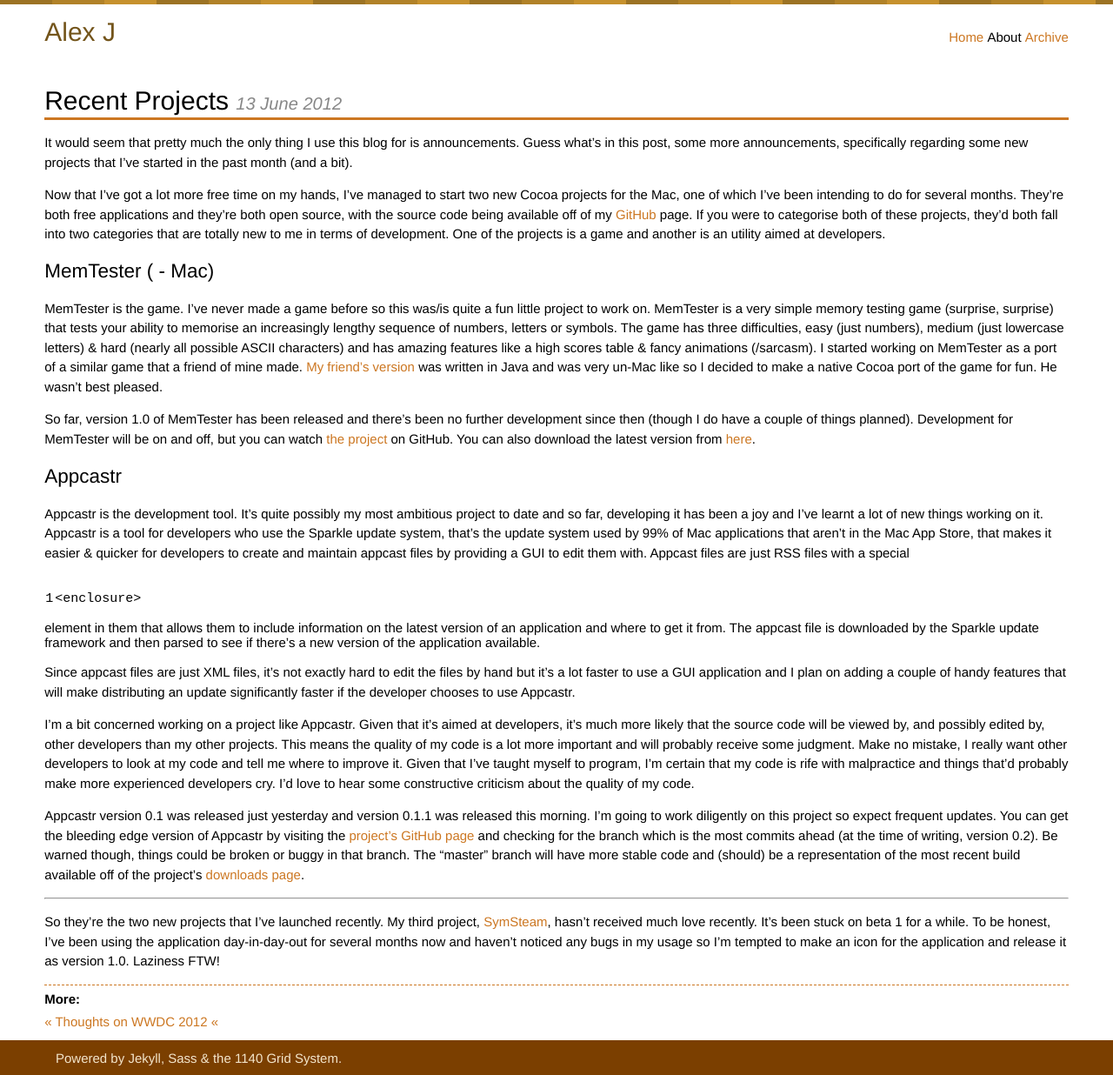
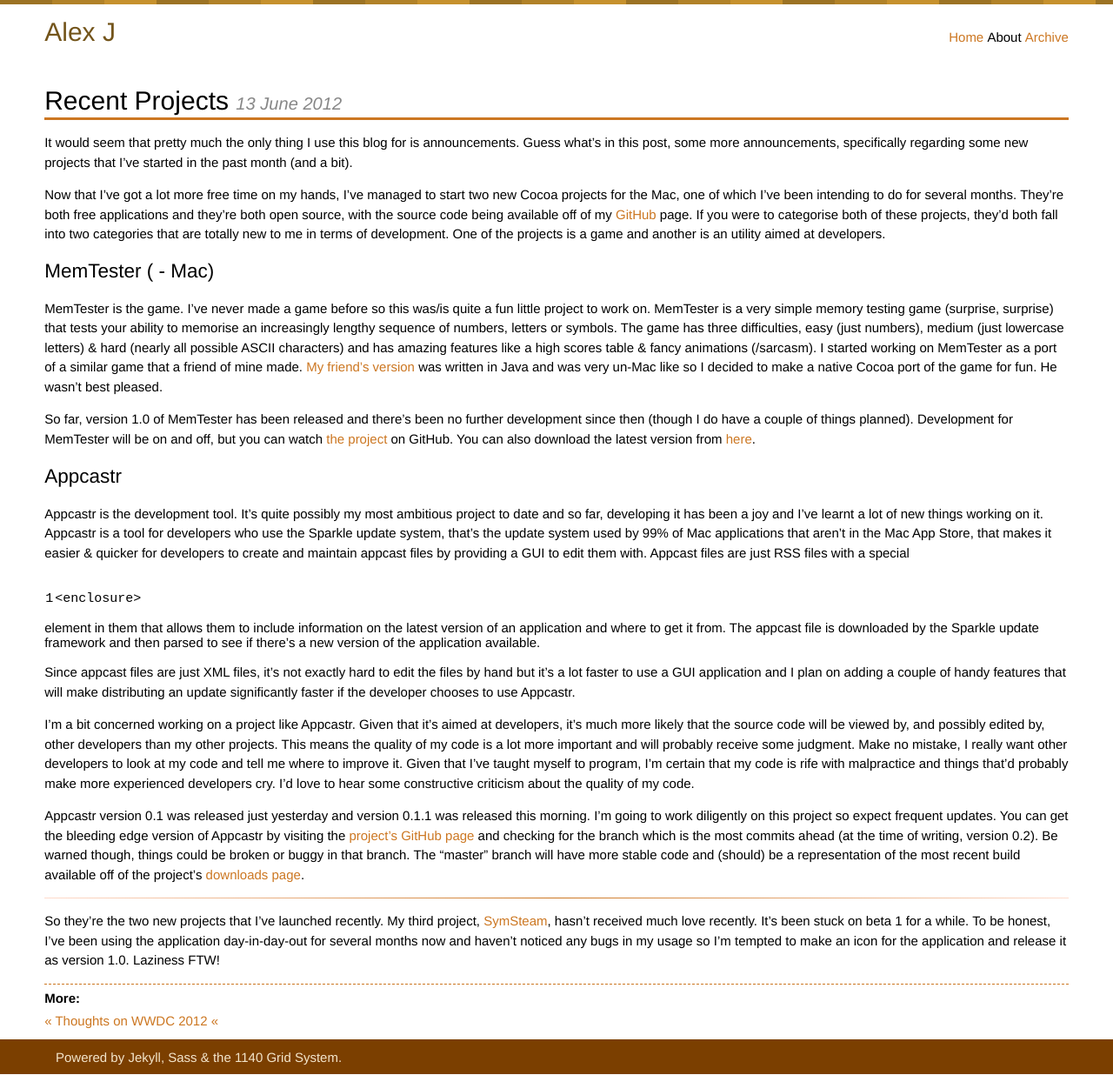
Before and after one commit to alexjohnj/alexjohnj, a Jekyll site: the page built from _posts/2012/06/2012-06-13-recent-projects.md, in a window 1280 px wide. Shown: the whole page at 87% size. Built offline with Jekyll 4.4.1, drawn with Linux system fonts in a browser that asks for light colours; Markdown is read by kramdown in place of the engine named in the settings.

Commit message:
Styled horizontal rules

```diff
--- a/assets/styles/css/styles.css
+++ b/assets/styles/css/styles.css
@@ -382,6 +382,16 @@
       height: 4.005em;
       margin-top: -4.005em; } }
 
+hr {
+  background: #333;
+  border: 0;
+  height: 1px;
+  background-image: linear-gradient(left, #ffdcce, #cc7722, #ffdcce);
+  background-image: -webkit-linear-gradient(left, #ffdcce, #cc7722, #ffdcce);
+  background-image: -moz-linear-gradient(left, #ffdcce, #cc7722, #ffdcce);
+  background-image: -ms-linear-gradient(left, #ffdcce, #cc7722, #ffdcce);
+  background-image: -o-linear-gradient(left, #ffdcce, #cc7722, #ffdcce); }
+
 #post-header-container {
   border-bottom: 3px #cc7722 solid; }
   #post-header-container h1 {
--- a/assets/styles/sass/layout.scss
+++ b/assets/styles/sass/layout.scss
@@ -94,6 +94,18 @@
 	}
 }
 
+hr {
+	background: #333;
+	border: 0;
+    height: 1px;
+
+	background-image: linear-gradient(left, #ffdcce, $underline-color, #ffdcce);
+	background-image: -webkit-linear-gradient(left, #ffdcce, $underline-color, #ffdcce);
+    background-image: -moz-linear-gradient(left, #ffdcce, $underline-color, #ffdcce);
+    background-image: -ms-linear-gradient(left, #ffdcce, $underline-color, #ffdcce);
+    background-image: -o-linear-gradient(left, #ffdcce, $underline-color, #ffdcce);
+}
+
 #post-header-container {
 	border-bottom: 3px $underline-color solid;
 
```
